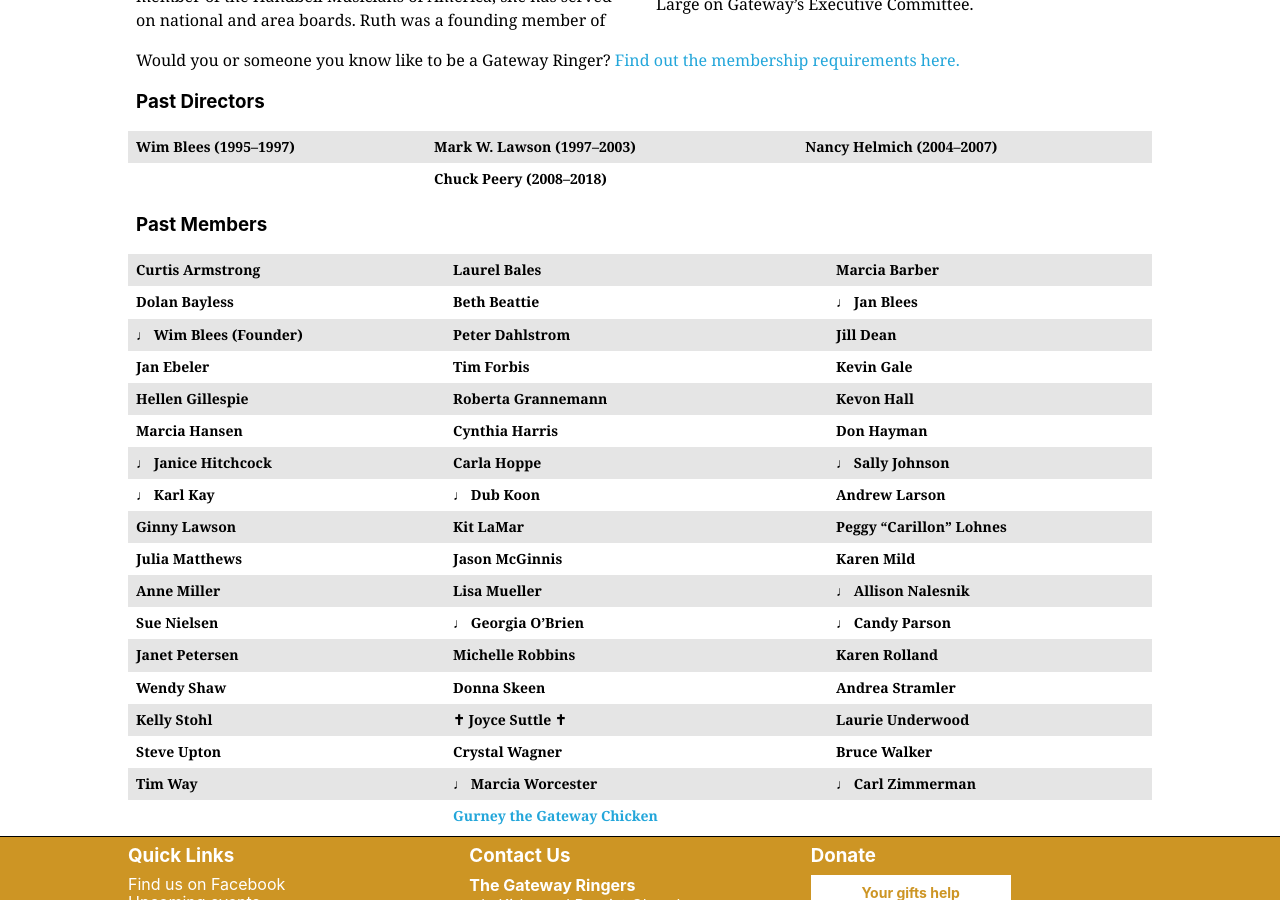
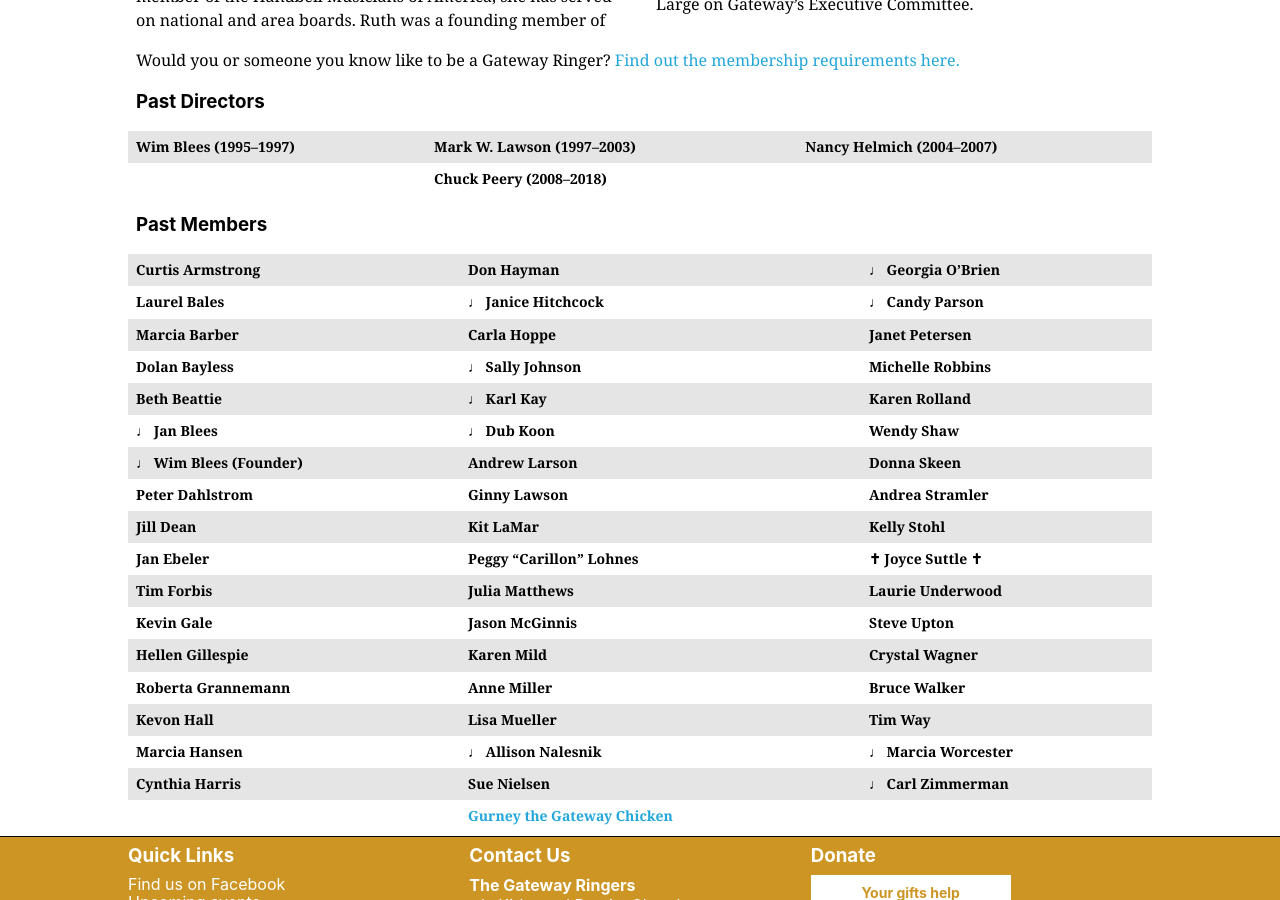
Before and after one commit to GatewayRingers/GatewayRingers.github.io, a Jekyll site: the page built from musicians.html, in a window 1280 px wide and 900 px high, scrolled down 2363 px. Built offline with Jekyll 4.4.1, drawn with Linux system fonts in a browser that asks for light colours; nearby versions of some CDN libraries.

Commit message:
Update musicians.html

```diff
--- a/musicians.html
+++ b/musicians.html
@@ -173,7 +173,6 @@ title: Gateway Musicians
 <h3 class="ph2">Past Members</h3>
         <table class="f6 w-100 mw8 center" cellspacing="0">
             <tbody class="h-copy athelas">
-<!--
 {%- assign former_members_size = site.data.former_members | size -%}
 {%- assign former_members_rows = former_members_size | divided_by: 3.0 | ceil -%}
 {%- for row_num in (1..former_members_rows) -%}
@@ -192,92 +191,6 @@ title: Gateway Musicians
   {%- endfor %}
             </tr>
 {% endfor -%}
--->
-            <tr class="stripe-dark">
-                <th class="tl pa2">Curtis Armstrong</td>
-                <th class="tl pa2">Laurel Bales </td>
-                <th class="tl pa2">Marcia Barber </td>
-            </tr>
-            <tr class="stripe-dark">
-                <th class="tl pa2">Dolan Bayless </td>
-                <th class="tl pa2">Beth Beattie </td>
-                <th class="tl pa2">♩ Jan Blees </td>
-            </tr>
-            <tr class="stripe-dark">
-                <th class="tl pa2">♩ Wim Blees (Founder) </td>
-                <th class="tl pa2">Peter Dahlstrom</td>
-                <th class="tl pa2">Jill Dean</td>
-            </tr>
-            <tr class="stripe-dark">
-                <th class="tl pa2">Jan Ebeler</td>
-                <th class="tl pa2">Tim Forbis</td>
-                <th class="tl pa2">Kevin Gale</td>
-            </tr>
-            <tr class="stripe-dark">
-                <th class="tl pa2">Hellen Gillespie</td>
-                <th class="tl pa2">Roberta Grannemann</td>
-                <th class="tl pa2">Kevon Hall</td>
-            </tr>
-            <tr class="stripe-dark">
-                <th class="tl pa2">Marcia Hansen</td>
-                <th class="tl pa2">Cynthia Harris</td>
-                <th class="tl pa2">Don Hayman</td>
-            </tr>
-            <tr class="stripe-dark">
-                <th class="tl pa2">♩ Janice Hitchcock</td>
-                <th class="tl pa2">Carla Hoppe</td>
-                <th class="tl pa2">♩ Sally Johnson </td>
-            </tr>
-            <tr class="stripe-dark">
-                <th class="tl pa2">♩ Karl Kay</td>
-                <th class="tl pa2">♩ Dub Koon</td>
-                <th class="tl pa2">Andrew Larson</td>
-            </tr>
-            <tr class="stripe-dark">
-                <th class="tl pa2">Ginny Lawson</td>
-                <th class="tl pa2">Kit LaMar</td>
-                <th class="tl pa2">Peggy “Carillon” Lohnes</td>
-            </tr>
-            <tr class="stripe-dark">
-                <th class="tl pa2">Julia Matthews</td>
-                <th class="tl pa2">Jason McGinnis</td>
-                <th class="tl pa2">Karen Mild</td>
-            </tr>
-            <tr class="stripe-dark">
-                <th class="tl pa2">Anne Miller</td>
-                <th class="tl pa2">Lisa Mueller</td>
-                <th class="tl pa2">♩ Allison Nalesnik</td>
-            </tr>
-            <tr class="stripe-dark">
-                <th class="tl pa2"> Sue Nielsen</td>
-                <th class="tl pa2">♩ Georgia O’Brien</td>
-                <th class="tl pa2">♩ Candy Parson</td>
-            </tr>
-            <tr class="stripe-dark">
-                <th class="tl pa2">Janet Petersen</td>
-                <th class="tl pa2">Michelle Robbins</td>
-                <th class="tl pa2">Karen Rolland</td>
-            </tr>
-            <tr class="stripe-dark">
-                <th class="tl pa2">Wendy Shaw</td>
-                <th class="tl pa2">Donna Skeen</td>
-                <th class="tl pa2" id="Andrea">Andrea Stramler</td>
-            </tr>
-            <tr class="stripe-dark">
-                <th class="tl pa2">Kelly Stohl</td>
-                <th class="tl pa2">✝&nbsp;Joyce Suttle&nbsp;✝</td>
-                <th class="tl pa2">Laurie Underwood</td>
-            </tr>
-            <tr class="stripe-dark">
-                <th class="tl pa2">Steve Upton</td>
-                <th class="tl pa2">Crystal Wagner</td>
-                <th class="tl pa2">Bruce Walker</td>
-            </tr>
-            <tr class="stripe-dark">
-                <th class="tl pa2">Tim Way</td>
-                <th class="tl pa2">♩ Marcia Worcester</td>
-                <th class="tl pa2">♩ Carl Zimmerman</td>
-            </tr>
             <tr class="stripe-dark">
                 <th class="tl pa2"> </td>
                 <th class="tl pa2"><a class="link blue dim" href="/gurney">Gurney the Gateway Chicken </a></td>
```
